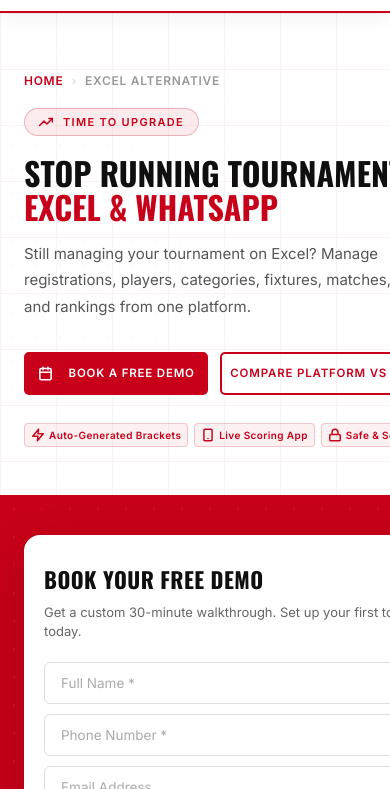
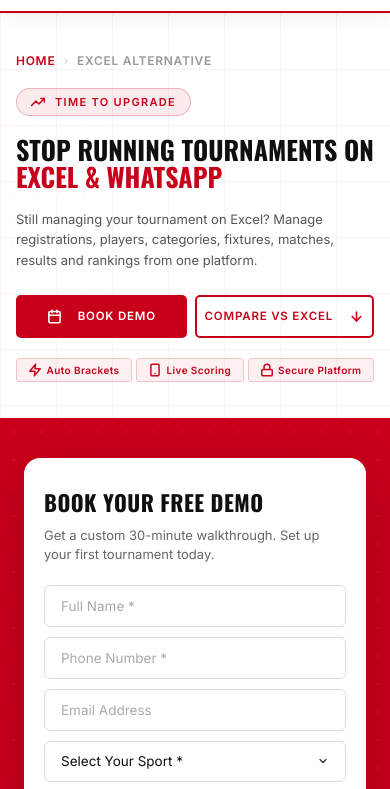
Before and after one commit to SportsGen-x/sportsxgenx, a plain HTML site: page excel-replacement.html in a window 390 px wide. Shown: the part 55-844 px from the top of the page. Drawn offline with nearby package versions, Linux system fonts and the light colour scheme.

Commit message:
design: optimize mobile hero section spacing and text wrapping for iPhone 11

```diff
--- a/excel-replacement.html
+++ b/excel-replacement.html
@@ -410,7 +410,11 @@
   font-weight: 600;
 }
 
-/* RESPONSIVE & MOBILE OPTIMIZATIONS */
+/* Responsive text toggles */
+.btn-text-mobile, .trust-text-mobile {
+  display: none !important;
+}
+
 @media(max-width:960px){
   .comparison-grid {
     grid-template-columns: 1fr;
@@ -444,6 +448,30 @@
 }
 
 @media(max-width:580px){
+  .btn-text-full, .trust-text-full {
+    display: none !important;
+  }
+  .btn-text-mobile, .trust-text-mobile {
+    display: inline !important;
+  }
+  .page-hero-left {
+    padding: 40px 16px 36px !important;
+  }
+  .page-hero-h1 {
+    font-size: 26px !important;
+  }
+  .page-hero-sub {
+    font-size: 13px !important;
+    line-height: 1.6 !important;
+    margin-bottom: 24px !important;
+  }
+  .hero-ctas {
+    gap: 8px !important;
+  }
+  .hero-trust {
+    gap: 4px !important;
+    margin-top: 20px !important;
+  }
   .pains-grid {
     grid-template-columns: 1fr;
   }
@@ -491,10 +519,12 @@
             <line x1="8" y1="2" x2="8" y2="6"></line>
             <line x1="3" y1="10" x2="21" y2="10"></line>
           </svg>
-          Book a Free Demo
+          <span class="btn-text-full">Book a Free Demo</span>
+          <span class="btn-text-mobile">Book Demo</span>
         </a>
         <a href="#comparison" class="btn-outline-red">
-          Compare Platform vs Excel
+          <span class="btn-text-full">Compare Platform vs Excel</span>
+          <span class="btn-text-mobile">Compare vs Excel</span>
           <svg class="btn-icon btn-icon-right" width="15" height="15" viewBox="0 0 24 24" fill="none" stroke="currentColor" stroke-width="2.5" stroke-linecap="round" stroke-linejoin="round">
             <line x1="12" y1="5" x2="12" y2="19"></line>
             <polyline points="19 12 12 19 5 12"></polyline>
@@ -506,21 +536,24 @@
           <svg class="trust-icon" width="14" height="14" viewBox="0 0 24 24" fill="none" stroke="currentColor" stroke-width="2.5" stroke-linecap="round" stroke-linejoin="round">
             <polygon points="13 2 3 14 12 14 11 22 21 10 12 10 13 2"></polygon>
           </svg>
-          Auto-Generated Brackets
+          <span class="trust-text-full">Auto-Generated Brackets</span>
+          <span class="trust-text-mobile">Auto Brackets</span>
         </span>
         <span class="trust-pill">
           <svg class="trust-icon" width="14" height="14" viewBox="0 0 24 24" fill="none" stroke="currentColor" stroke-width="2.5" stroke-linecap="round" stroke-linejoin="round">
             <rect x="5" y="2" width="14" height="20" rx="2" ry="2"></rect>
             <line x1="12" y1="18" x2="12.01" y2="18"></line>
           </svg>
-          Live Scoring App
+          <span class="trust-text-full">Live Scoring App</span>
+          <span class="trust-text-mobile">Live Scoring</span>
         </span>
         <span class="trust-pill">
           <svg class="trust-icon" width="14" height="14" viewBox="0 0 24 24" fill="none" stroke="currentColor" stroke-width="2.5" stroke-linecap="round" stroke-linejoin="round">
             <rect x="3" y="11" width="18" height="11" rx="2" ry="2"></rect>
             <path d="M7 11V7a5 5 0 0 1 10 0v4"></path>
           </svg>
-          Safe &amp; Secure Platform
+          <span class="trust-text-full">Safe &amp; Secure Platform</span>
+          <span class="trust-text-mobile">Secure Platform</span>
         </span>
       </div>
     </div>
```
